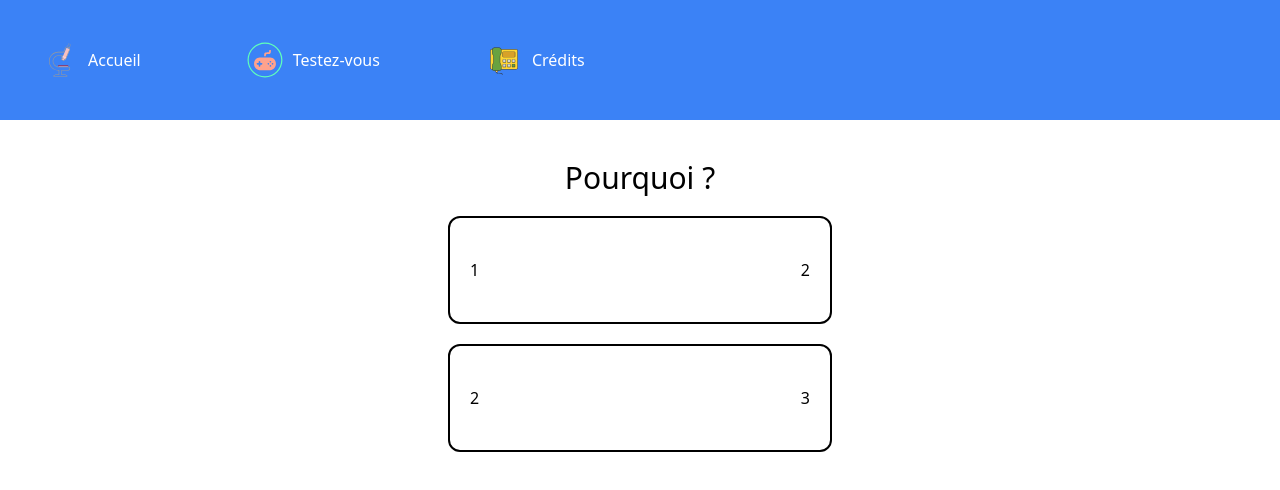
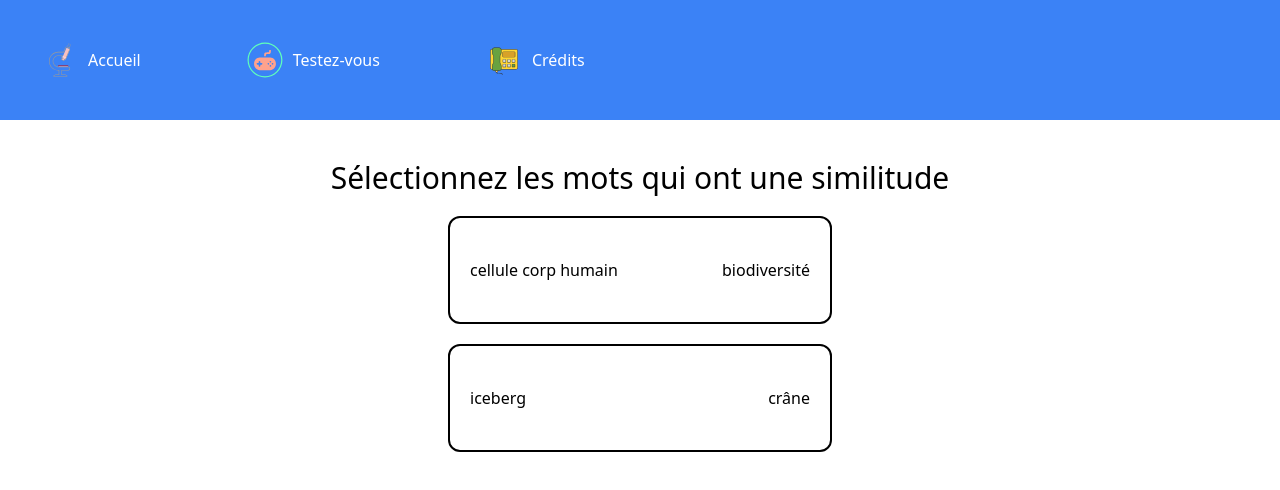
Before and after one commit to matteo-nc/nuit_info_2024, a Vue app in the folder frontend/: page /test in a window 1280 px wide. Shown: the top 490 px of the page. Built offline with nearby package versions, Linux system fonts and the light colour scheme.

Commit message:
Ajout des questions pour le jeu

```diff
--- a/frontend/src/components/Question.vue
+++ b/frontend/src/components/Question.vue
@@ -1,9 +1,9 @@
 <script setup lang="ts">
-import {Answer, QuestionModel} from "../game.model.ts";
+import {QuestionModel} from "../game.model.ts";
 import Reponse from "./Reponse.vue";
 import {ref} from "vue";
 
-const props = defineProps<{
+defineProps<{
   question: QuestionModel
 }>();
 const emit = defineEmits<{(e: 'resetQuestions') : void}>();
@@ -42,7 +42,6 @@ const resetQuestion = () => {
     <div v-for="(answer) in question.answers()" class="flex flex-col gap-5">
       <Reponse
           :answer="answer"
-          :selected="selectedQuestion.get(answer.id)"
           :question="question"
           :reset="reset"
           @on-answer-selected="afficherBouton"
--- a/frontend/src/components/Reponse.vue
+++ b/frontend/src/components/Reponse.vue
@@ -1,12 +1,12 @@
 <script setup lang="ts">
 import { ref, watch } from "vue";
-import { Answer, QuestionModel } from "../game.model.ts";
+import {QuestionModel } from "../game.model.ts";
+import type {Answer} from "../game.model.ts";
 
 // Props
 const props = defineProps<{
   answer: Answer;
   question: QuestionModel;
-  selected: boolean;
   reset: boolean;
 }>();
 
--- a/frontend/src/game.model.ts
+++ b/frontend/src/game.model.ts
@@ -13,9 +13,7 @@ export class QuestionModel {
     closed(){return this._closed;}
 
     answers(){
-        {
-            return this._answers;
-        }
+        return this._answers;
     }
 
     constructor(label:string) {
--- a/frontend/src/views/Game.vue
+++ b/frontend/src/views/Game.vue
@@ -4,33 +4,51 @@ import Question from "../components/Question.vue";
 import {QuestionModel} from "../game.model.ts";
 import {ref} from "vue";
 
-const question = ref<QuestionModel>(null);
-
-const reset = ref(false);
-
 function getRandomInt(max: number) {
   return Math.floor(Math.random() * max);
 }
 
+const shuffle = () => {
+  let questions = [
+    new QuestionModel("Sélectionnez les mots qui ont une similitude")
+      .withAnswer({labelA: 'sang', labelB: 'courant marins'})
+      .withAnswer({labelA: 'sang', labelB: 'vagues'})
+      .withRightAnswer(0)
+    ,
+    new QuestionModel('Sélectionnez les mots qui ont une similitude')
+      .withAnswer({labelA: 'cellule corp humain', labelB: 'biodiversité'})
+      .withAnswer({labelA: 'iceberg', labelB: 'crâne'})
+      .withRightAnswer(0)
+    ,
+    new QuestionModel('Sélectionnez les mots qui ont une similitude')
+      .withAnswer({labelA: 'Jambes', labelB: 'vagues'})
+      .withAnswer({labelA: 'jambes', labelB: 'courant marins'})
+      .withRightAnswer(0)
+    ,
+    new QuestionModel('Sélectionnez les mots qui ont une similitude')
+      .withAnswer({labelA: 'Phytoplanctons', labelB: 'poumons'})
+      .withAnswer({labelA: 'intestins', labelB: 'phytoplanctons'})
+      .withRightAnswer(0)
+    ,
+    new QuestionModel('Sélectionnez les mots qui ont une similitude')
+      .withAnswer({labelA: 'cerveau', labelB: 'abysses'})
+      .withAnswer({labelA: 'cerveau', labelB: 'iceberg'})
+      .withRightAnswer(0)
+    ,
+  ];
+  return questions[getRandomInt(questions.length)];
+
+}
+
+const question = ref<QuestionModel>(shuffle());
+
+
 
 
 const reinitialiserQuestion = () => {
-  let questions = [
-    new QuestionModel('Pourquoi ?')
-      .withAnswer({labelA: '1', labelB: '2'})
-      .withAnswer({labelA: '2', labelB: '3'})
-      .withRightAnswer(1)
-    ,
-    new QuestionModel('Pourquoi 2 ?')
-      .withAnswer({labelA: '1', labelB: '2'})
-      .withAnswer({labelA: '2', labelB: '3'})
-      .withRightAnswer(1)
-    ,
-  ];
-  question.value = questions[getRandomInt(questions.length)];
+
+  question.value = shuffle();
 }
-
-reinitialiserQuestion();
 
 
 
```
